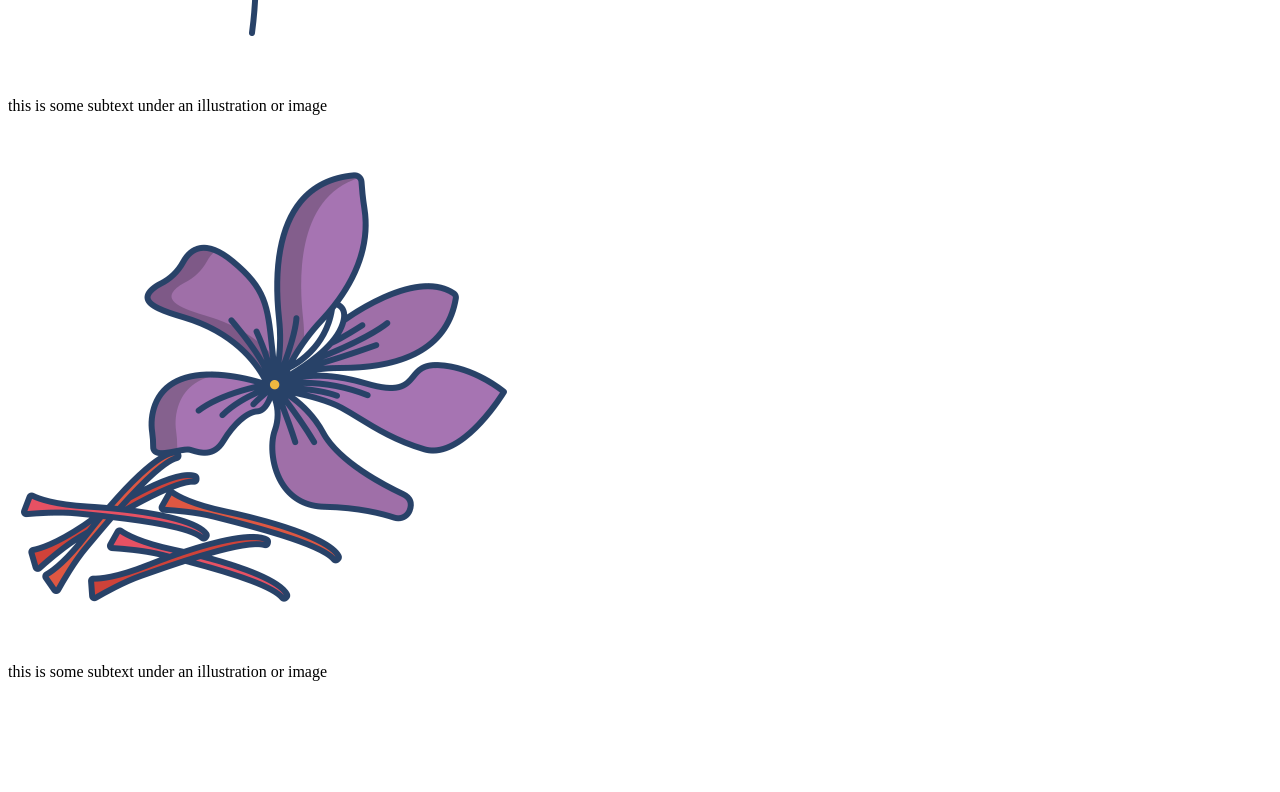
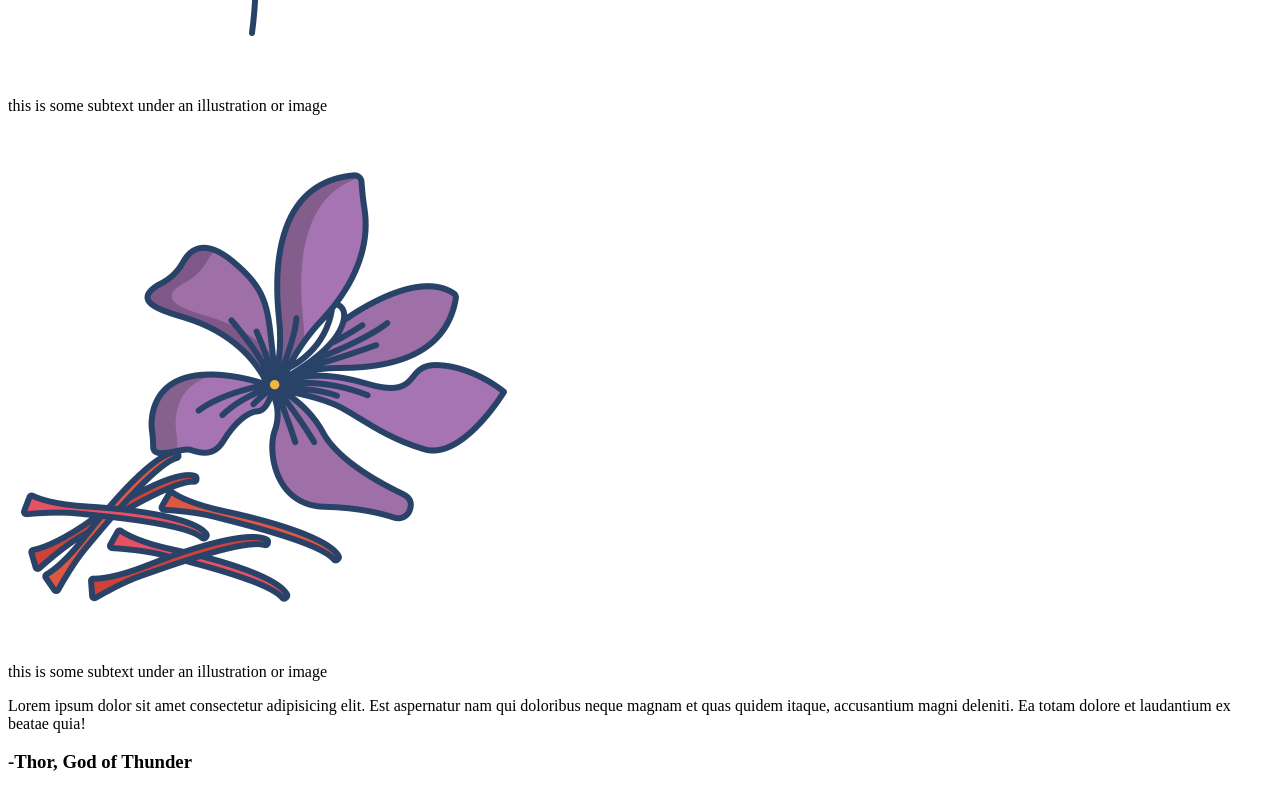
Before and after one commit to mehrdadchatrazar/landing-page, a plain HTML site: page index.html in a window 1280 px wide. Shown: the part 2162-2954 px from the top of the page. Before the commit the page ends 2859 px from the top, so only its background shows below. Drawn offline with Linux system fonts and the light colour scheme.

Commit message:
add quote section

```diff
--- a/index.html
+++ b/index.html
@@ -56,5 +56,15 @@
         </div>
       </div>
     </div>
+    <div>
+      <p>
+        Lorem ipsum dolor sit amet consectetur adipisicing elit. Est aspernatur
+        nam qui doloribus neque magnam et quas quidem itaque, accusantium magni
+        deleniti. Ea totam dolore et laudantium ex beatae quia!
+      </p>
+      <h3>
+        -Thor, God of Thunder
+      </h3>
+    </div>
   </body>
 </html>
```
